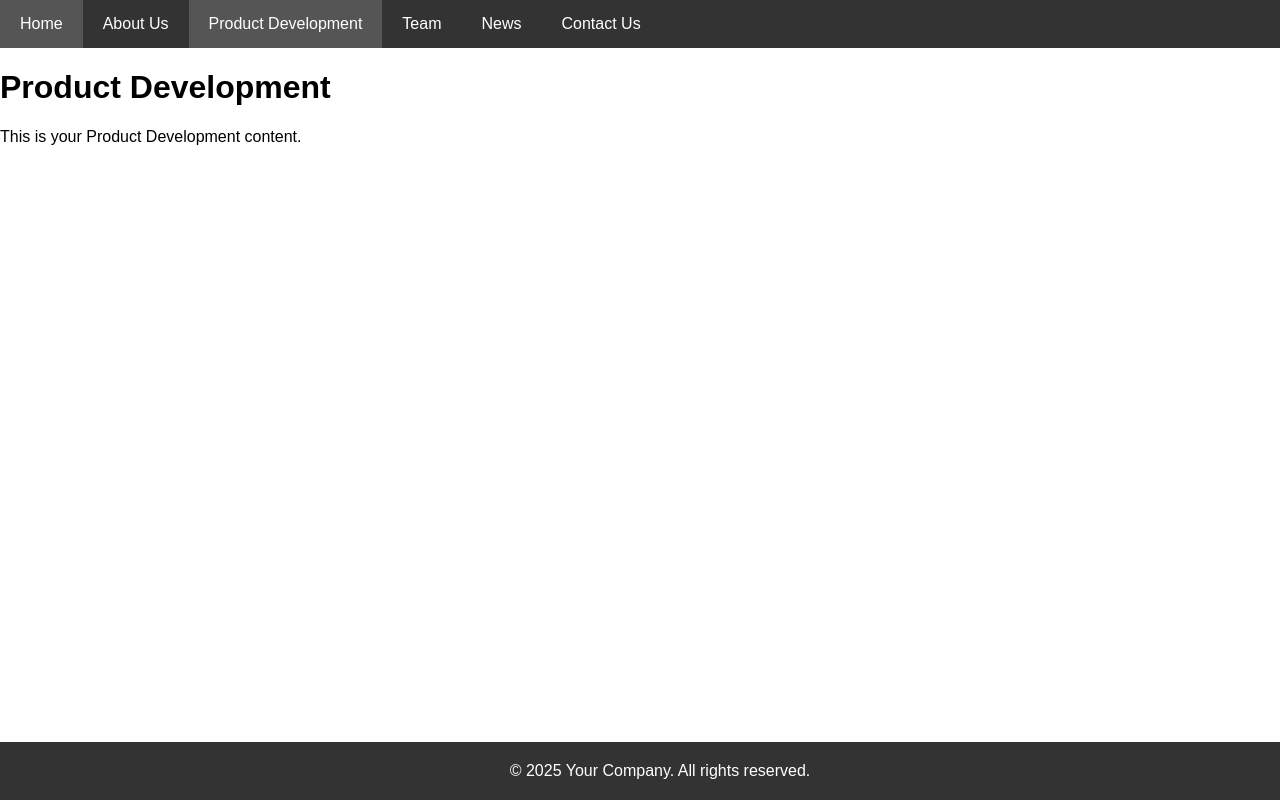
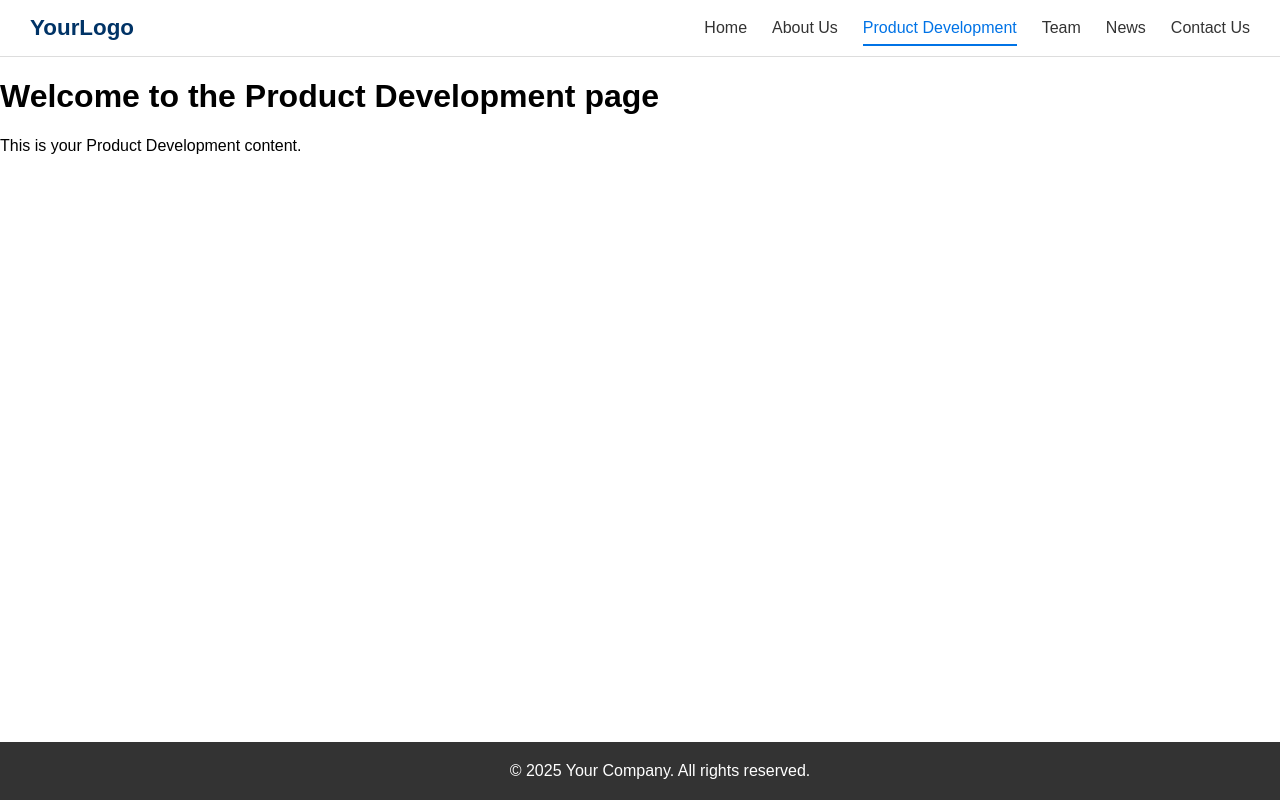
Before and after one commit to SeyedehParisaMousaviamiri/sensifai-edge, a plain HTML site: page product-development.html in a window 1280 px wide. Drawn offline with Linux system fonts and the light colour scheme.

Commit message:
Chage navbar design

```diff
--- a/css/styles.css
+++ b/css/styles.css
@@ -6,31 +6,83 @@ body {
   padding: 0;
 }
 
-nav {
-  background: #333;
+a {
+  text-decoration: none;
+  color: inherit;
 }
 
-nav ul {
+ul {
   list-style: none;
   margin: 0;
   padding: 0;
-  display: flex;
 }
 
-nav ul li {
-  margin: 0;
+/* Navbar container */
+.navbar {
+  display: flex;
+  justify-content: space-between;
+  align-items: center;
+  background: white;
+  padding: 15px 30px;
+  border-bottom: 1px solid #ddd;
+  position: sticky;
+  top: 0;
+  z-index: 100;
 }
 
-nav ul li a {
-  color: white;
-  padding: 15px 20px;
-  display: block;
-  text-decoration: none;
+/* Logo */
+.logo {
+  font-size: 1.4rem;
+  font-weight: bold;
+  color: #003366;
 }
 
-nav ul li a:hover,
-nav ul li a.active {
-  background-color: #555;
+/* Nav links */
+.nav-links {
+  display: flex;
+  gap: 25px;
+}
+
+.nav-links li a {
+  color: #333;
+  padding: 8px 0;
+  transition: color 0.3s;
+}
+
+.nav-links li a:hover,
+.nav-links li a.active {
+  color: #0073e6;
+  border-bottom: 2px solid #0073e6;
+}
+
+/* Hamburger menu for mobile */
+.hamburger {
+  display: none;
+  font-size: 1.8rem;
+  cursor: pointer;
+}
+
+/* Mobile styles */
+@media (max-width: 768px) {
+  .nav-links {
+    position: absolute;
+    top: 60px;
+    right: 0;
+    background: white;
+    flex-direction: column;
+    gap: 15px;
+    padding: 15px 30px;
+    display: none;
+    box-shadow: 0 4px 8px rgba(0,0,0,0.1);
+  }
+
+  .nav-links.show {
+    display: flex;
+  }
+
+  .hamburger {
+    display: block;
+  }
 }
 
 footer {
--- a/js/script.js
+++ b/js/script.js
@@ -0,0 +1,4 @@
+// Toggle mobile menu
+  document.getElementById("hamburger").addEventListener("click", function() {
+    document.getElementById("navLinks").classList.toggle("show");
+  });
--- a/product-development.html
+++ b/product-development.html
@@ -8,8 +8,9 @@
 </head>
 <body>
   <header>
-    <nav>
-      <ul>
+     <nav class="navbar">
+    <div class="logo">YourLogo</div>
+    <ul class="nav-links" id="navLinks">
         <li><a href="index.html">Home</a></li>
         <li><a href="about.html">About Us</a></li>
         <li><a href="product-development.html" class="active">Product Development</a></li>
@@ -17,16 +18,21 @@
         <li><a href="news.html">News</a></li>
         <li><a href="contact.html">Contact Us</a></li>
       </ul>
+      <div class="hamburger" id="hamburger">
+      ☰
+    </div>
     </nav>
   </header>
 
   <main>
-    <h1>Product Development</h1>
+    <h1>Welcome to the Product Development page</h1>
     <p>This is your Product Development content.</p>
   </main>
 
   <footer>
     &copy; 2025 Your Company. All rights reserved.
   </footer>
+  <!-- Link your JS file -->
+  <script src="js/script.js"></script>
 </body>
 </html>
```
Also changed, not shown: about.html (+13 -6 lines), contact.html (+8 -2 lines), index.html (+8 -2 lines), news.html (+8 -2 lines), team.html (+8 -2 lines).
